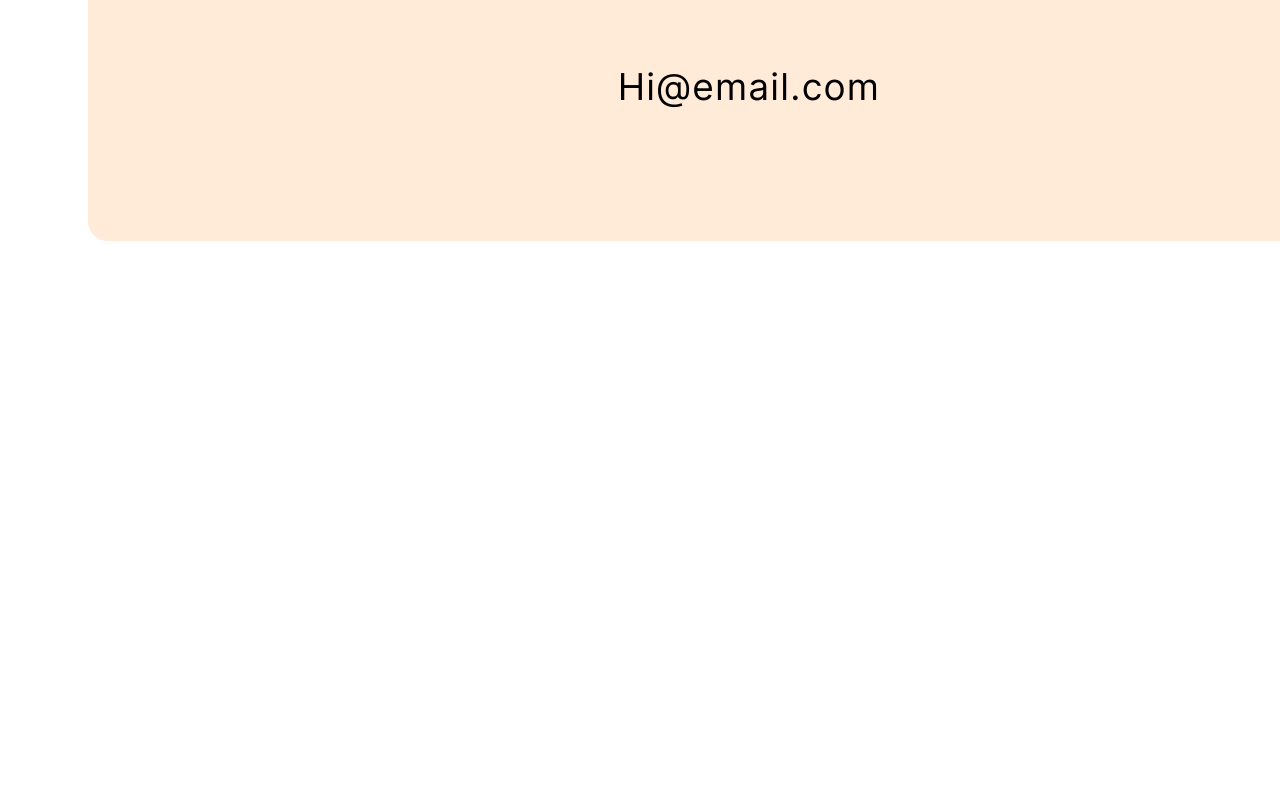
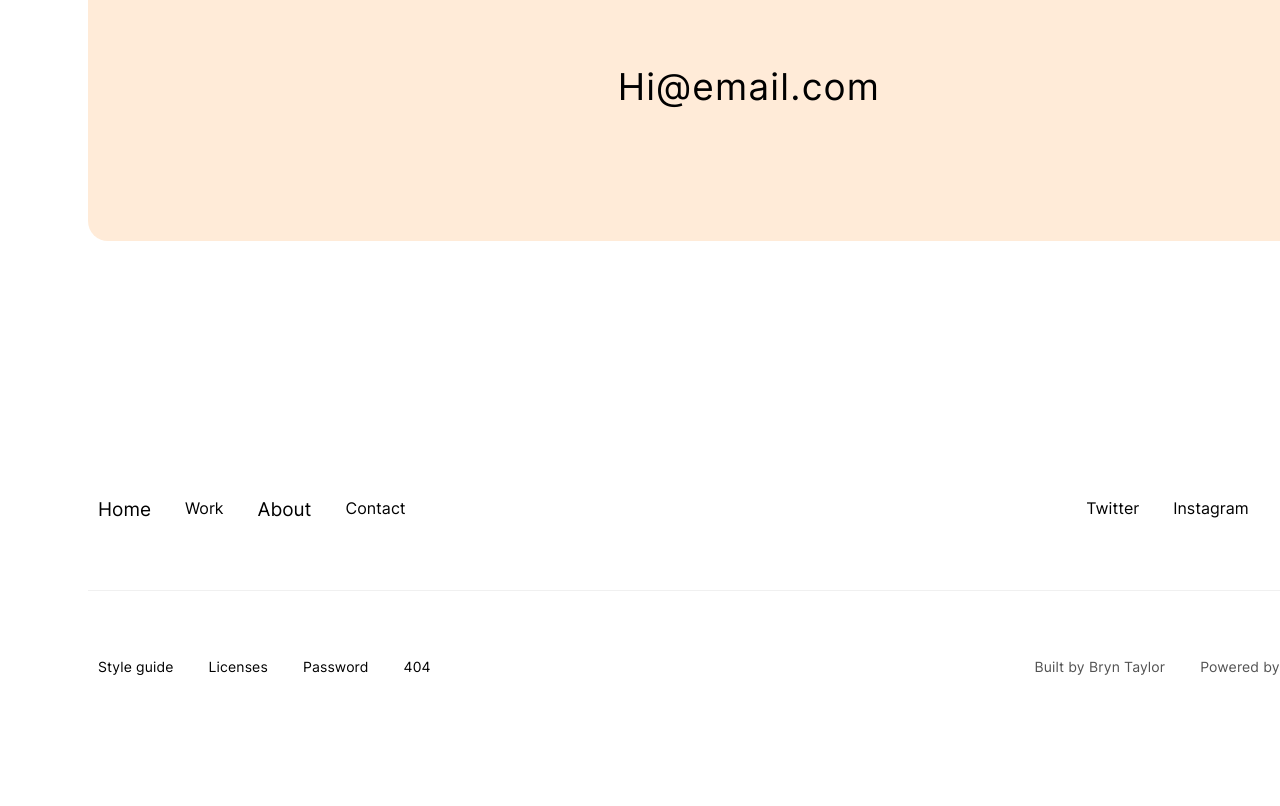
Before and after one commit to sherzodxon/lightfolio, a plain HTML site: page index.html in a window 1280 px wide. Shown: the part 7082-7888 px from the top of the page. Before the commit the page ends 7323 px from the top, so only its background shows below. Drawn offline with Linux system fonts and the light colour scheme.

Commit message:
footer is finished

```diff
--- a/index.html
+++ b/index.html
@@ -79,7 +79,15 @@
         <section class="about">
             <div class="about-container container">
                 <h2 class="about-title">About me</h2>
-                <p class="about-text">Phasellus accumsan rutrum lacus eget pulvinar. Fusce ac ipsum non nulla mollis molestie eu fringilla lacus. Vivamus eget ligula malesuada, rutrum nulla id, ultricies sem. In aliquam condimentum velit, ac rutrum felis ultrices in. <span class="about-text-margin"></span><span style="width: 543px; display: block;">Lorem ipsum dolor sit amet, consectetur adipiscing elit. Suspendisse varius enim in eros elementum tristique. Duis cursus, mi quis viverra.</span><span class="about-text-margin"></span> Vivamus gravida aliquam faucibus. Nulla dictum lorem arcu, ut consectetur purus faucibus eget. Nam arcu tellus, sagittis sed facilisis in, pulvinar vitae enim. Pellentesque a dolor sollicitudin, accumsan elit non, lacinia lorem. Sed enim sapien, viverra vitae dolor ut, iaculis aliquet mi.
+                <p class="about-text">Phasellus accumsan rutrum lacus eget pulvinar. Fusce ac ipsum non nulla mollis
+                    molestie eu fringilla lacus. Vivamus eget ligula malesuada, rutrum nulla id, ultricies sem. In
+                    aliquam condimentum velit, ac rutrum felis ultrices in. <span class="about-text-margin"></span><span
+                        style="width: 543px; display: block;">Lorem ipsum dolor sit amet, consectetur adipiscing elit.
+                        Suspendisse varius enim in eros elementum tristique. Duis cursus, mi quis viverra.</span><span
+                        class="about-text-margin"></span> Vivamus gravida aliquam faucibus. Nulla dictum lorem arcu, ut
+                    consectetur purus faucibus eget. Nam arcu tellus, sagittis sed facilisis in, pulvinar vitae enim.
+                    Pellentesque a dolor sollicitudin, accumsan elit non, lacinia lorem. Sed enim sapien, viverra vitae
+                    dolor ut, iaculis aliquet mi.
                 </p>
             </div>
             <img src="/img/img-section.jpg" alt="man" width="1440" height="720px" class="about-img">
@@ -137,6 +145,47 @@
             </div>
         </section>
     </main>
+    <footer class="footer">
+        <div class="footer-first-container container">
+            <ul class="footer-nav-list">
+                <li class="footer-nav-item">
+                    <a href="index.html" class="footer-nav-link small-link">Home</a>
+                </li>
+                <li class="footer-nav-item">
+                    <a href="index.html" class="footer-nav-link">Work</a>
+                </li>
+                <li class="footer-nav-item">
+                    <a href="index.html" class="footer-nav-link small-link">About</a>
+                </li>
+                <li class="footer-nav-item">
+                    <a href="index.html" class="footer-nav-link">Contact</a>
+                </li>
+            </ul>
+            <ul class="footer-nav-list">
+                <li class="footer-nav-item">
+                    <a href="index.html" class="footer-nav-link">Twitter</a>
+                </li>
+                <li class="footer-nav-item">
+                    <a href="index.html" class="footer-nav-link">Instagram</a>
+                </li>
+                <li class="footer-nav-item">
+                    <a href="index.html" class="footer-nav-link">LinkedIn</a>
+                </li>
+            </ul>
+        </div>
+        <div class="footer-second-container container">
+            <ul class="footer-bottom-list">
+                <li class="footer-bottom-item">Style guide</li>
+                <li class="footer-bottom-item">Licenses</li>
+                <li class="footer-bottom-item">Password</li>
+                <li class="footer-bottom-item">404</li>
+            </ul>
+            <div class="footer-bottom-text-wrapper">
+                <p class="footer-bottom-text footer-text-dist">Built by Bryn Taylor</p>
+                <p class="footer-bottom-text">Powered by Webflow</p>
+            </div>
+        </div>
+    </footer>
 
 </body>
 
--- a/scss/blocks/_blocks.scss
+++ b/scss/blocks/_blocks.scss
@@ -6,3 +6,4 @@
 @import 'experience';
 @import 'servise';
 @import 'want';
+@import 'footer';
--- /dev/null
+++ b/scss/blocks/_footer.scss
@@ -0,0 +1,75 @@
+.footer {
+    margin-top: 258px;
+    margin-left: 4px;
+}
+
+.footer-first-container {
+    display: flex;
+    justify-content: space-between;
+    padding-bottom: 70px;
+    border-bottom: 1px solid #F0F0F0;
+    ;
+}
+
+.footer-nav-list {
+    display: flex;
+}
+
+.footer-nav-item {
+    margin-right: 34px;
+
+    &:last-child {
+        margin-right: 0;
+    }
+}
+
+.footer-nav-item-link {
+    font-size: 20px;
+    line-height: 30px;
+    letter-spacing: 0.2px;
+
+}
+
+.small-link {
+    font-size: 19px;
+}
+
+.footer-second-container {
+    padding-top: 65px;
+    padding-bottom: 129px;
+    display: flex;
+    justify-content: space-between;
+    align-items: center;
+}
+
+.footer-bottom-list {
+    display: flex;
+}
+
+.footer-bottom-text-wrapper {
+    display: flex;
+}
+
+.footer-bottom-item {
+    font-size: 14px;
+    line-height: 21px;
+    letter-spacing: 0.14px;
+    margin-right: 35px;
+
+    &:last-child {
+        margin-right: 0;
+    }
+}
+
+
+.footer-bottom-text {
+    font-size: 14px;
+    line-height: 21px;
+    color: #525252;
+    letter-spacing: 0.14px;
+    margin-right: 4px;
+}
+
+.footer-text-dist {
+    margin-right: 35px;
+}
```
Also changed, not shown: css/main.css, 1 other file. Lines whose indentation alone changed are shown as unchanged.
